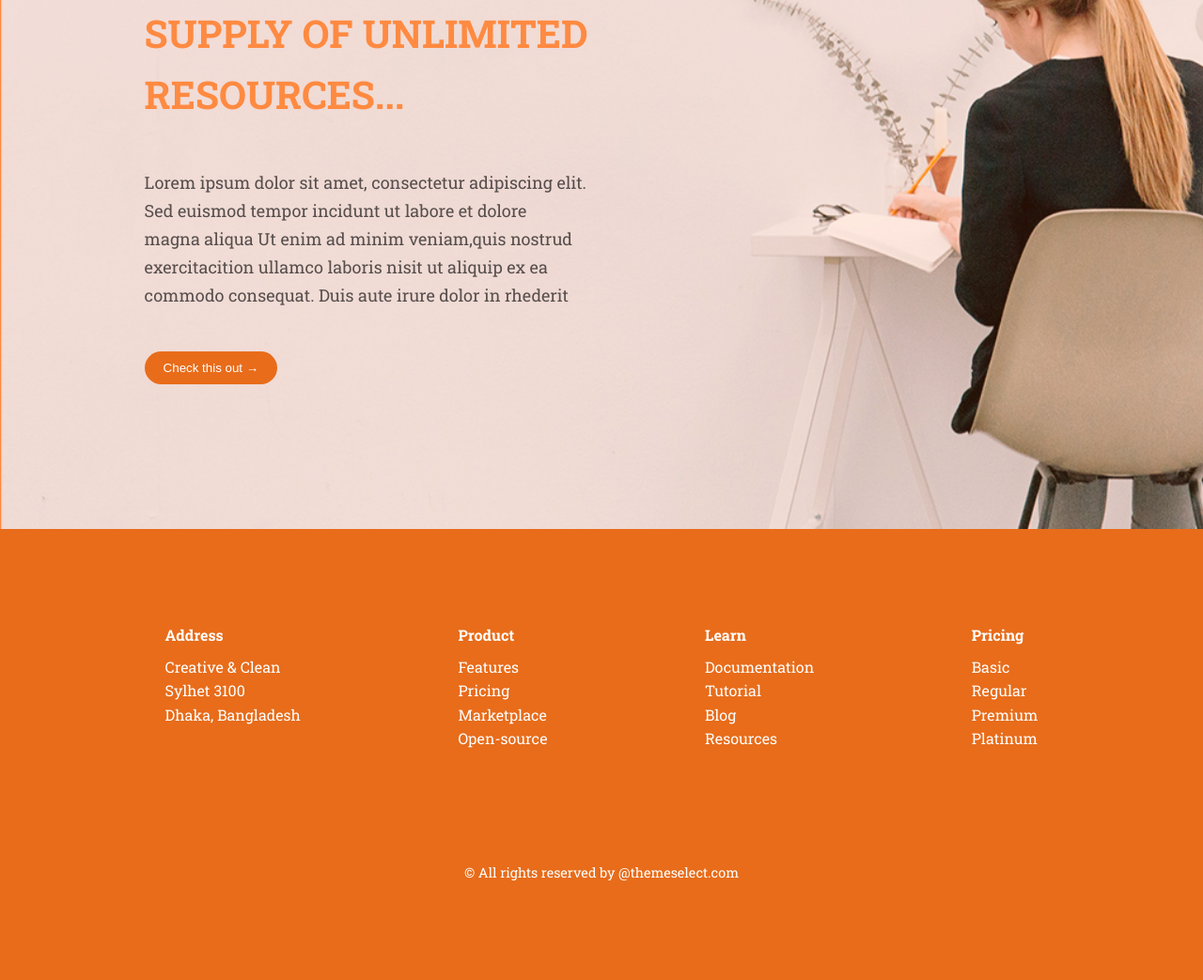
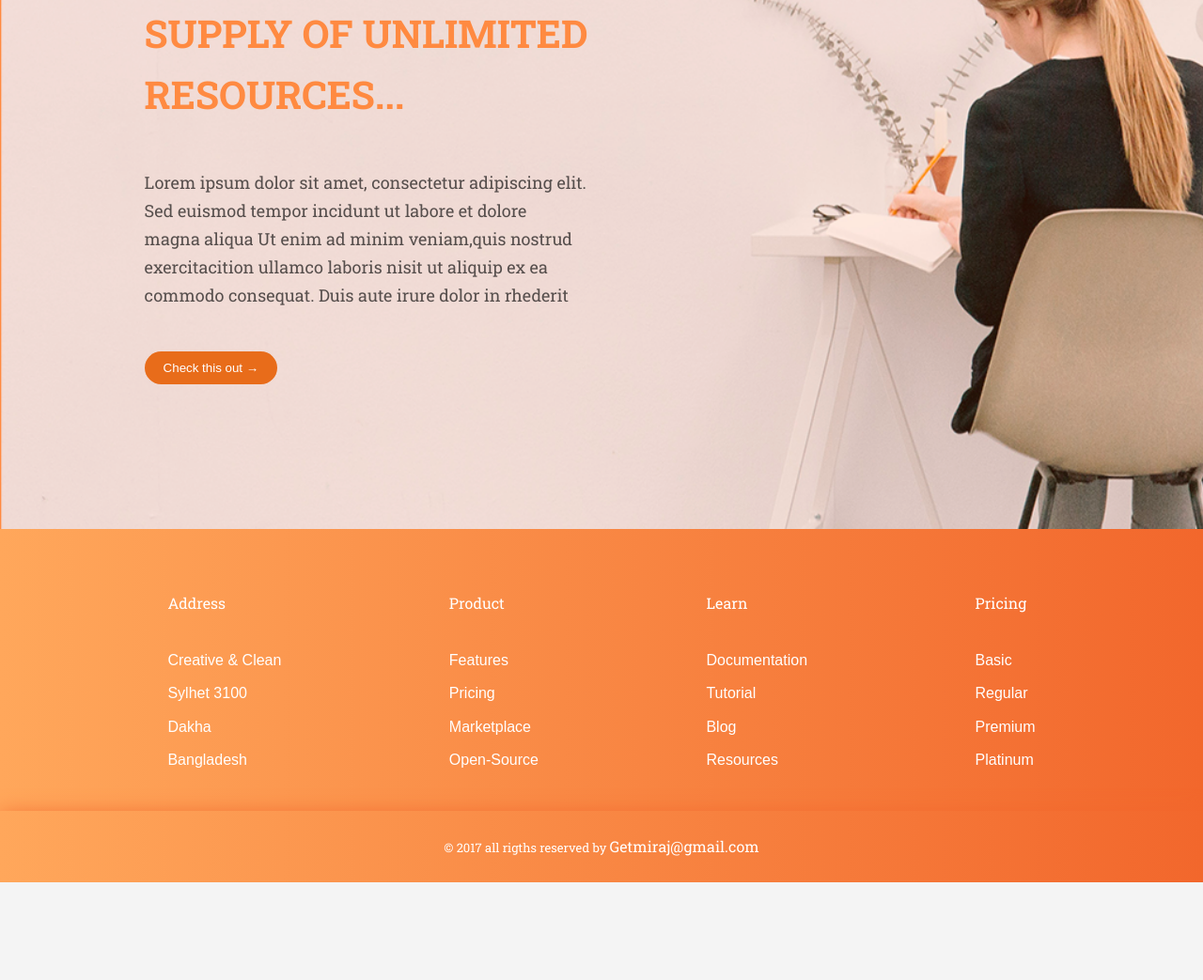
Before and after one commit to 26Sho/pg-2, a plain HTML site: page index.html in a window 1280 px wide. Shown: the part 2225-3268 px from the top of the page at 94% size. After the commit the page ends 3164 px from the top, so only its background shows below. Drawn offline with Linux system fonts and the light colour scheme.

Commit message:
SA - Pagina terminada.

```diff
--- a/index.html
+++ b/index.html
@@ -63,32 +63,41 @@
     </div>
 
 
+    <section class="menu">
+        <article>
+            <h4>Address</h4>
+            <a href="#">Creative & Clean</a>
+            <a href="#">Sylhet 3100</a>
+            <a href="#">Dakha</a>
+            <a href="#">Bangladesh</a>
+        </article>
 
-    <footer class="footer">
-        <div class="footer-columns">
-            <div>
-                <h4>Address</h4>
-                <p>
-                    Creative & Clean<br />
-                    Sylhet 3100<br />Dhaka, Bangladesh
-                </p>
-            </div>
-            <div>
-                <h4>Product</h4>
-                <p>Features<br />Pricing<br />Marketplace<br />Open-source</p>
-            </div>
-            <div>
-                <h4>Learn</h4>
-                <p>Documentation<br />Tutorial<br />Blog<br />Resources</p>
-            </div>
-            <div>
-                <h4>Pricing</h4>
-                <p>Basic<br />Regular<br />Premium<br />Platinum</p>
-            </div>
-        </div>
-        <div class="footer-container">
-            <p>© All rights reserved by @themeselect.com</p>
-        </div>
+        <article>
+            <h4>Product</h4>
+            <a href="#">Features</a>
+            <a href="#">Pricing</a>
+            <a href="#">Marketplace</a>
+            <a href="#">Open-Source</a>
+        </article>
+
+        <article>
+            <h4>Learn</h4>
+            <a href="#">Documentation</a>
+            <a href="#">Tutorial</a>
+            <a href="#">Blog</a>
+            <a href="#">Resources</a>
+        </article>
+
+        <article>
+            <h4>Pricing</h4>
+            <a href="#">Basic</a>
+            <a href="#">Regular</a>
+            <a href="#">Premium</a>
+            <a href="#">Platinum</a>
+        </article>
+    </section>
+     <footer>
+        <p><span>&copy 2017 all rigths reserved by </span>Getmiraj@gmail.com</p>
     </footer>
 </body>
 
--- a/style/index.css
+++ b/style/index.css
@@ -99,29 +99,58 @@ section.feature img {
   padding-bottom: 15px;
 }
 
-.footer {
-  background-color: #e86c1a;
-  color: white;
-  padding: 100px 40px;
+.down{
+    display: flex;
+    flex-direction: column;
+    justify-content: center;
+    height: 800px;
+    background-image: url(/assets/images/bgDown.png);
+    background-size: cover;
 }
 
-.footer-columns {
-  display: flex;
-  flex-wrap: wrap;
-  justify-content: space-evenly;
-  gap: 2em;
+.down p{
+    font-size: 20px;
+    font-weight: 300;
 }
 
-.footer h4 {
-  margin-bottom: 0.5em;
+.down article{
+    margin: 0 250px;
 }
 
-.footer p {
-  margin: 0.2em 0;
+.menu{
+    display: flex;
+    align-items: center;
+    justify-content: space-evenly;
+    height: 300px;
+    background: linear-gradient(to right, #ffa75b, #f2672c);
 }
 
-.footer-container {
-  text-align: center;
-  margin-top: 8em;
-  font-size: 0.9em;
+.menu h4{
+    color: white;
+    padding: 30px 0;
+    font-weight: normal;
+
 }
+
+.menu a{
+    font-family: sans-serif;
+    display: flex;
+    flex-direction: column;
+    color: white;
+    text-decoration: none;
+    padding: 5px 0;
+
+
+}
+
+footer{
+    padding: 25px;;
+    text-align: center;
+    background: linear-gradient(to right, #ffa75b, #f2672c);
+    box-shadow:  0 5px 25px #f2672c;
+    color: white
+}
+
+span{
+    font-size: 13px;
+}
```
